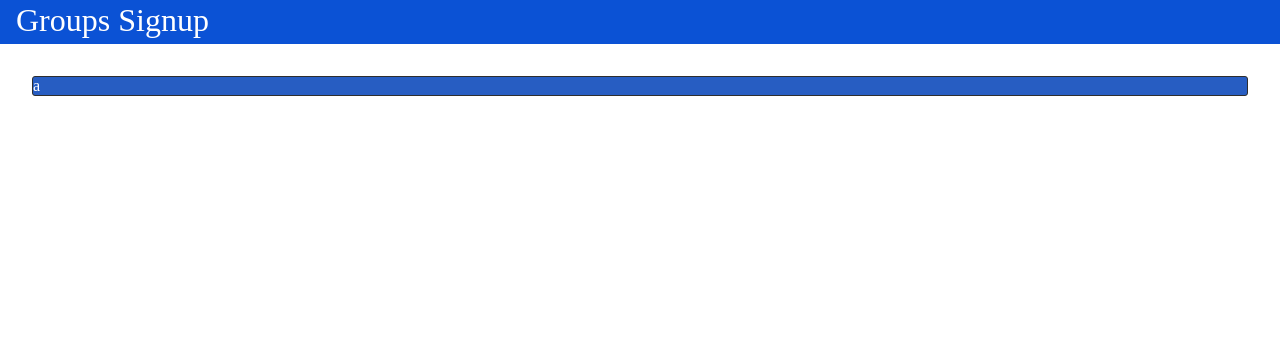
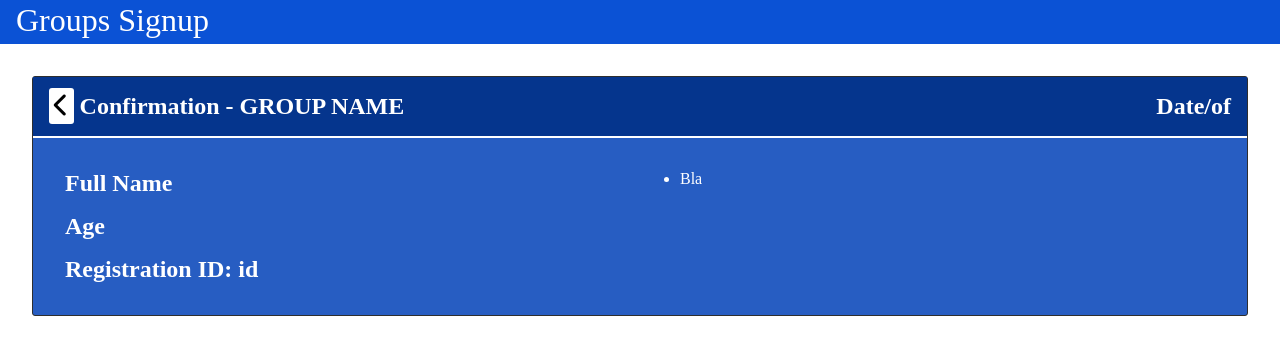
Before and after one commit to RedstonePvP/GroupsSignup-V2, a Django app: template signupApp/templates/signupApp/confirmation.html in a window 1280 px wide. Shown: the top 355 px of the page. Run offline with Django 3.2, Linux system fonts and the light colour scheme; the template is opened without the code that fills it, so the values that code supplies are empty; some libraries are stand-ins or nearby versions.

Commit message:
finished confimations.html did some minor changes to other templates and added some functionalty to views

```diff
--- a/signupApp/models.py
+++ b/signupApp/models.py
@@ -44,3 +44,4 @@ class regisration(models.Model):
     parentLocation = models.CharField(max_length=100)
     allergies = models.CharField(max_length=100)
     address = models.CharField(max_length=100)
+    viewed = models.BooleanField(default=False)
--- a/signupApp/static/signupApp/confirmation.css
+++ b/signupApp/static/signupApp/confirmation.css
@@ -1,8 +1,33 @@
-.mainCard {
-    margin: 2rem;
-    border: 1px solid;
-    border-color: rgb(46, 46, 46);
+h2 {
+    margin: 0;
+}
+
+.cardHead {
+    margin-bottom: 0;
+}
+
+.cardHead a {
+    background: white;
+    color: black;
     border-radius: 3px;
-    background-color: #275dc2;
-    color: white;
+    padding: .3rem;
 }
+
+.splitBody {
+    display: grid;
+    grid-template-columns: 1fr 1fr;
+    padding: 1rem;
+}
+
+.splitBody h2 {
+    margin: 1rem;
+}
+
+.listFlex {
+    display: flex;
+    flex-wrap: wrap;
+}
+
+@media only screen and (max-width: 1024px) {
+    .splitBody {grid-template-columns: 1fr;}
+}
--- a/signupApp/static/signupApp/main.css
+++ b/signupApp/static/signupApp/main.css
@@ -14,6 +14,11 @@ body {
     font-size: 2rem;
 }
 
+.homeLink {
+    text-decoration: none;
+    color: white;
+}
+
 .infoBtn {
     background-color: white;
     text-decoration: none;
@@ -27,6 +32,26 @@ body {
     visibility: hidden;
 }
 
+.mainCard {
+    margin: 2rem;
+    border: 1px solid;
+    border-color: rgb(46, 46, 46);
+    border-radius: 3px;
+    background-color: #275dc2;
+    color: white;
+}
+
+.cardHead {
+    display: flex;
+    justify-content: space-between;
+    align-items: baseline;
+    flex-wrap: wrap;
+    margin-bottom: 2rem;
+    background-color: #05358d;
+    padding: 1rem;
+    border-bottom: 2px solid white;
+}
+
 @media only screen and (max-width: 1024px) {
     .infoBtn {visibility: visible;}
     .body {width: 100vw;}
--- a/signupApp/templates/signupApp/confirmation.html
+++ b/signupApp/templates/signupApp/confirmation.html
@@ -12,12 +12,27 @@
 </head>
 <body>
     <div class="head">
-        Groups Signup
+        <a href="/" class="homeLink">Groups Signup</a>
         <a href="#" class="infoBtn"><i class="fas fa-info"></i></a>
     </div>
 
     <div class="mainCard">
-        a
+        <div class="cardHead">
+            <h2>
+                <a href="/"><i class="fas fa-chevron-left"></i></a>
+                Confirmation - GROUP NAME</h2>
+            <h2>Date/of</h2>
+        </div>
+        <div class="splitBody">
+            <div>
+                <h2>Full Name</h2>
+                <h2>Age</h2>
+                <h2>Registration ID: id</h2>
+            </div>
+            <div class="listFlex">
+                <ul><li>Bla</li></ul>
+            </div>
+        </div>
     </div>
 
 </body>
--- a/signupApp/templates/signupApp/index.html
+++ b/signupApp/templates/signupApp/index.html
@@ -12,7 +12,7 @@
 </head>
 <body>
     <div class="head">
-        Groups Signup
+        <a href="/" class="homeLink">Groups Signup</a>
         <a href="#" class="infoBtn"><i class="fas fa-info"></i></a>
     </div>
 
--- a/signupApp/templates/signupApp/register.html
+++ b/signupApp/templates/signupApp/register.html
@@ -12,7 +12,7 @@
 </head>
 <body>
     <div class="head">
-        Groups Signup
+        <a href="/" class="homeLink">Groups Signup</a>
         <a href="#" class="infoBtn"><i class="fas fa-info"></i></a>
     </div>
 
--- a/signupApp/views.py
+++ b/signupApp/views.py
@@ -30,9 +30,10 @@ def registerView(response, eventID, groupID):
             parentLocation=qf("parentLocation"), allergies=qf("allergies"),
             address=qf("address"))
             newReg.save()
+            return render(response, "signupApp/confirmation.html")
     form = registerForm()
     data = {"form": form, "event":evnt, "group":grp}
     return render(response, "signupApp/register.html", data)
 
 def testConf(response):
-    return render(response, "confirmation.html")
+    return render(response, "signupApp/confirmation.html")
```
Also changed, not shown: signupApp/static/signupApp/register.css (+0 -20 lines), db.sqlite3, signupApp/migrations/0004_regisration_viewed.py (added).
